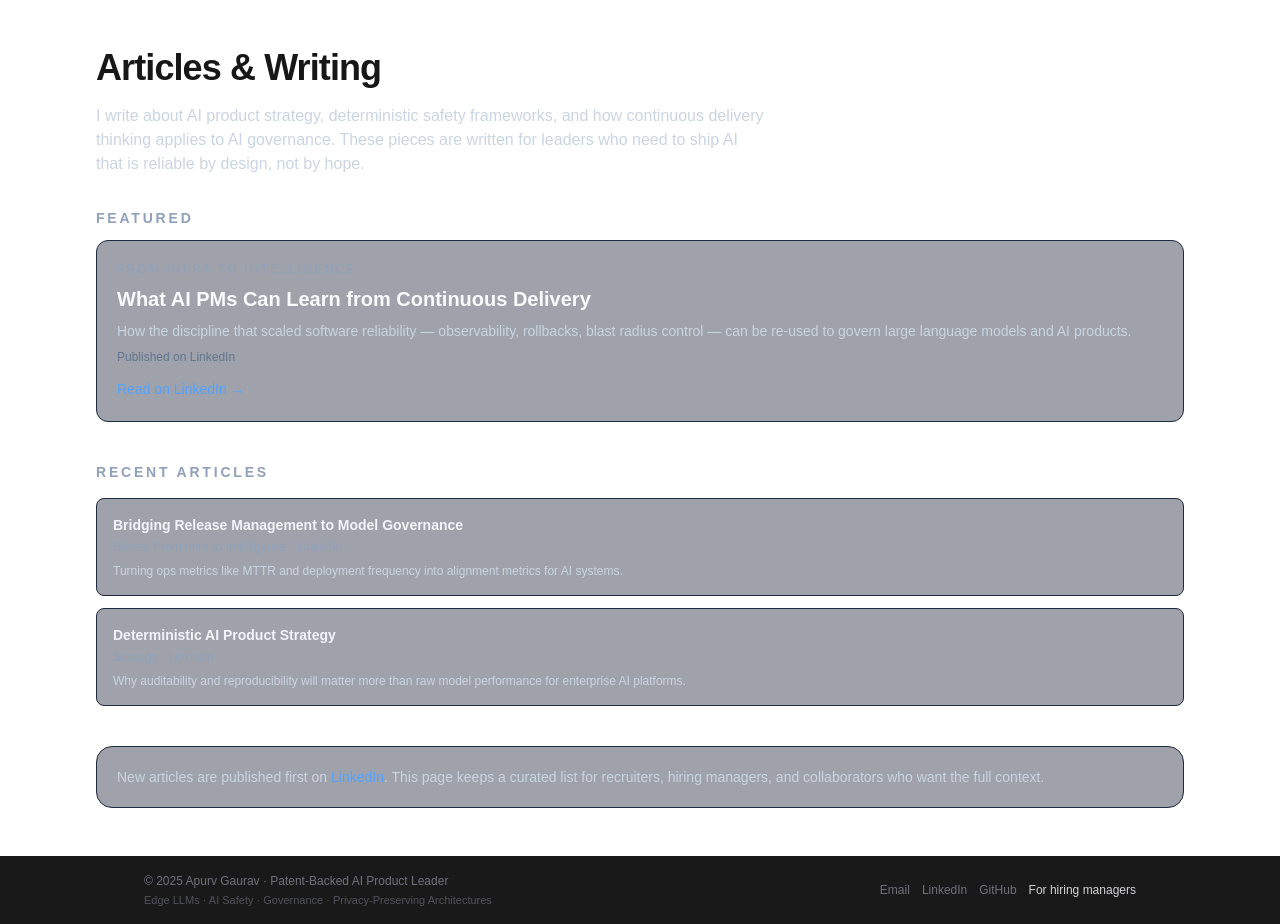
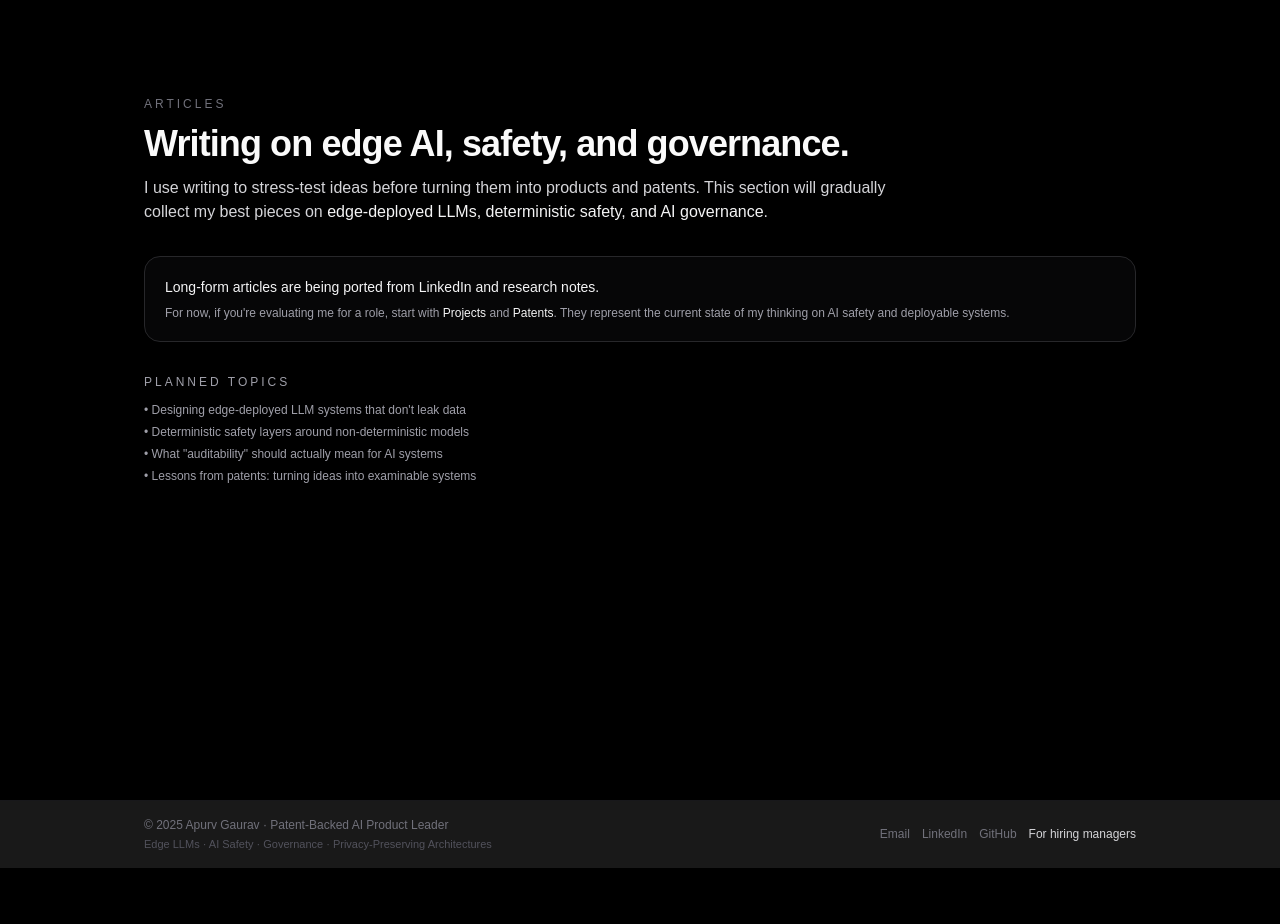
Before and after one commit to apurvgaurav/apurv-portfolio, a Next.js app: page /articles in a window 1280 px wide. After the commit the page ends 868 px from the top, so only its background shows below. Built offline with nearby package versions, Linux system fonts and the light colour scheme.

Commit message:
Update page.tsx

```diff
--- a/app/articles/page.tsx
+++ b/app/articles/page.tsx
@@ -1,100 +1,61 @@
 // app/articles/page.tsx
-
 import Link from "next/link";
 
 export default function ArticlesPage() {
   return (
-    <main className="mx-auto max-w-6xl px-4 py-12 md:px-6 lg:px-8">
-      <section className="space-y-4">
-        <h1 className="text-3xl font-semibold tracking-tight md:text-4xl">
-          Articles & Writing
-        </h1>
-        <p className="max-w-2xl text-sm text-slate-300 md:text-base">
-          I write about AI product strategy, deterministic safety frameworks,
-          and how continuous delivery thinking applies to AI governance. These
-          pieces are written for leaders who need to ship AI that is reliable by
-          design, not by hope.
-        </p>
-      </section>
+    <main className="min-h-screen bg-black text-zinc-50">
+      <section className="mx-auto w-full max-w-5xl px-4 pb-20 pt-24 space-y-8">
+        <header className="space-y-3">
+          <p className="text-xs uppercase tracking-[0.25em] text-zinc-500">
+            Articles
+          </p>
+          <h1 className="text-3xl font-semibold tracking-tight sm:text-4xl">
+            Writing on edge AI, safety, and governance.
+          </h1>
+          <p className="max-w-3xl text-sm text-zinc-300 sm:text-base">
+            I use writing to stress-test ideas before turning them into
+            products and patents. This section will gradually collect my best
+            pieces on{" "}
+            <span className="text-zinc-100">
+              edge-deployed LLMs, deterministic safety, and AI governance
+            </span>
+            .
+          </p>
+        </header>
 
-      {/* Featured article */}
-      <section className="mt-8 space-y-3">
-        <h2 className="text-sm font-semibold uppercase tracking-[0.2em] text-slate-400">
-          Featured
-        </h2>
-        <article className="rounded-xl border border-slate-800 bg-slate-900/40 p-5">
-          <p className="text-xs uppercase tracking-[0.18em] text-slate-400">
-            From Infra to Intelligence
+        <div className="rounded-2xl border border-zinc-800 bg-zinc-950/70 p-5 text-sm text-zinc-300">
+          <p className="font-medium text-zinc-100">
+            Long-form articles are being ported from LinkedIn and research notes.
           </p>
-          <h3 className="mt-2 text-xl font-semibold text-slate-50">
-            What AI PMs Can Learn from Continuous Delivery
-          </h3>
-          <p className="mt-2 text-sm text-slate-300">
-            How the discipline that scaled software reliability — observability,
-            rollbacks, blast radius control — can be re-used to govern large
-            language models and AI products.
+          <p className="mt-2 text-xs text-zinc-400">
+            For now, if you&apos;re evaluating me for a role, start with{" "}
+            <Link
+              href="/projects"
+              className="font-medium text-zinc-100 underline-offset-4 hover:underline"
+            >
+              Projects
+            </Link>{" "}
+            and{" "}
+            <Link
+              href="/patents"
+              className="font-medium text-zinc-100 underline-offset-4 hover:underline"
+            >
+              Patents
+            </Link>
+            . They represent the current state of my thinking on AI safety and
+            deployable systems.
           </p>
-          <p className="mt-2 text-xs text-slate-500">Published on LinkedIn</p>
-          <div className="mt-3">
-            <Link
-              href="https://www.linkedin.com" // TODO: replace with real URL
-              target="_blank"
-              className="text-sm font-medium text-blue-400 hover:text-blue-300"
-            >
-              Read on LinkedIn →
-            </Link>
-          </div>
-        </article>
-      </section>
+        </div>
 
-      {/* Recent articles list (placeholders for now) */}
-      <section className="mt-10 space-y-4">
-        <h2 className="text-sm font-semibold uppercase tracking-[0.2em] text-slate-400">
-          Recent Articles
-        </h2>
-        <div className="space-y-3 text-sm text-slate-300">
-          <article className="rounded-lg border border-slate-800 bg-slate-900/40 p-4">
-            <h3 className="font-semibold text-slate-100">
-              Bridging Release Management to Model Governance
-            </h3>
-            <p className="mt-1 text-xs text-slate-400">
-              Series: From Infra to Intelligence · LinkedIn
-            </p>
-            <p className="mt-2 text-xs text-slate-300">
-              Turning ops metrics like MTTR and deployment frequency into
-              alignment metrics for AI systems.
-            </p>
-          </article>
-
-          <article className="rounded-lg border border-slate-800 bg-slate-900/40 p-4">
-            <h3 className="font-semibold text-slate-100">
-              Deterministic AI Product Strategy
-            </h3>
-            <p className="mt-1 text-xs text-slate-400">
-              Strategy · LinkedIn
-            </p>
-            <p className="mt-2 text-xs text-slate-300">
-              Why auditability and reproducibility will matter more than raw
-              model performance for enterprise AI platforms.
-            </p>
-          </article>
+        <div className="space-y-3 text-xs text-zinc-400">
+          <p className="uppercase tracking-[0.25em]">Planned topics</p>
+          <ul className="space-y-1.5">
+            <li>• Designing edge-deployed LLM systems that don&apos;t leak data</li>
+            <li>• Deterministic safety layers around non-deterministic models</li>
+            <li>• What &quot;auditability&quot; should actually mean for AI systems</li>
+            <li>• Lessons from patents: turning ideas into examinable systems</li>
+          </ul>
         </div>
-      </section>
-
-      {/* CTA */}
-      <section className="mt-10 rounded-2xl border border-slate-800 bg-slate-900/40 p-5">
-        <p className="text-sm text-slate-300">
-          New articles are published first on{" "}
-          <Link
-            href="https://www.linkedin.com"
-            target="_blank"
-            className="font-medium text-blue-400 hover:text-blue-300"
-          >
-            LinkedIn
-          </Link>
-          . This page keeps a curated list for recruiters, hiring managers, and
-          collaborators who want the full context.
-        </p>
       </section>
     </main>
   );
```
